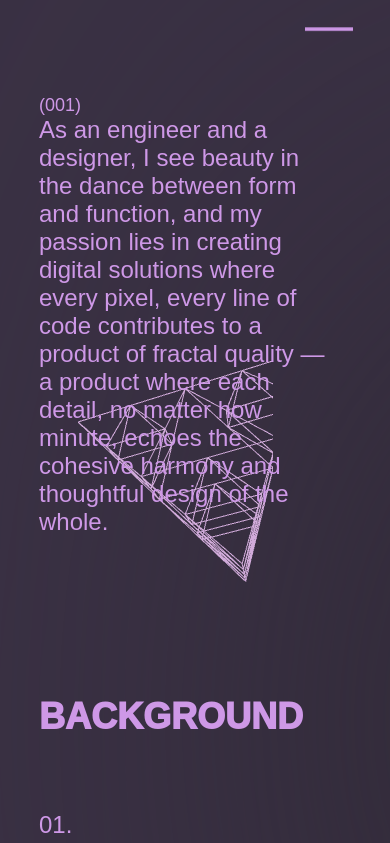
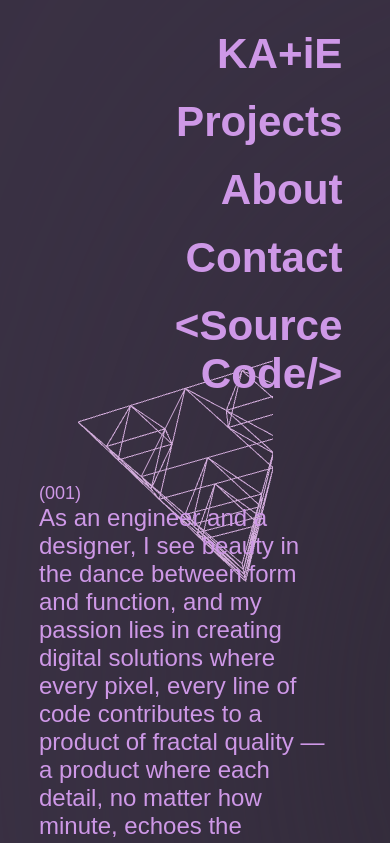
Before and after one commit to katebonner/UXPORTFOLIO, a React (Create React App) app: page /#/about in a window 390 px wide. Shown: the top 843 px of the page. Built offline with nearby package versions, Linux system fonts and the light colour scheme.

Commit message:
edits to mobile version

```diff
--- a/src/App.css
+++ b/src/App.css
@@ -28,8 +28,18 @@
   padding-bottom: 8px;
 }
 
+.Nav-element-mobile {
+  text-decoration: none;
+  font-weight: 600;
+  color: #ce98e7;
+  font-size: 5vh;
+  margin-right: 8px;
+  text-align: right;
+}
+
 .Title {
   color: #ce98e7;
+  font-weight: 600;
   text-decoration: none;
   font-weight: 1000;
   font-size: 24px;
@@ -72,23 +82,9 @@ nav {
   padding: 5%;
 }
 
-.menu {
-  transform: translateX(150%);
-  transition: transform 0.3s ease;
-  overflow: hidden;
-  display: none;
-}
-
-.menu.visible {
-  transform: translateX(-50%);
-  display: flex;
-  flex-direction: column;
-}
-
 .menu-icon {
   border: none;
   background: none;
-
   cursor: pointer;
   position: fixed;
   margin-top: 2%;
--- a/src/App.js
+++ b/src/App.js
@@ -1,9 +1,8 @@
-import React, { useState } from "react";
+import React from "react";
 import { HashRouter as Router, Route, Link, Routes } from "react-router-dom";
 import About from "./Controllers/About";
 import Home from "./Controllers/Home";
 import Projects from "./Controllers/Projects";
-import MobileMenuIcon from "./Components/MobileMenuIcon";
 import "./App.css";
 
 const Navigation = () => {
@@ -36,44 +35,29 @@ const Navigation = () => {
 };
 
 const MobileNavBar = () => {
-  const [isOpen, setIsOpen] = useState(false);
-
-  const toggleMenu = () => {
-    setIsOpen(!isOpen);
-  };
-
   return (
-    <nav className="navbar mobile">
-      <button
-        className={isOpen ? "menu-icon visible" : "menu-icon"}
-        onClick={toggleMenu}
-      >
-        <MobileMenuIcon toggled={isOpen} />
-      </button>
-      <ul className={isOpen ? "menu visible" : "menu"}>
-        <Link className={"Nav-element"} to="/" onClick={toggleMenu}>
-          Home
+    <nav className="mobile">
+      <ul>
+        <Link className={"Nav-element-mobile"} to="/">
+          KA+iE
         </Link>
-        <Link className={"Nav-element"} to="/projects" onClick={toggleMenu}>
+        <Link className={"Nav-element-mobile"} to="/projects">
           Projects
         </Link>
-        <Link className={"Nav-element"} to="/about" onClick={toggleMenu}>
+        <Link className={"Nav-element-mobile"} to="/about">
           About
         </Link>
-
         <a
-          className={"Nav-element"}
+          className={"Nav-element-mobile"}
           href="mailto:katebonner277@gmail.com"
-          onClick={toggleMenu}
         >
           Contact
         </a>
         <a
-          className={"Nav-element"}
+          className={"Nav-element-mobile"}
           href="https://github.com/katebonner/UXPORTFOLIO"
           target="_blank"
           rel="noreferrer"
-          onClick={toggleMenu}
         >
           &lt;Source Code/&gt;
         </a>
--- a/src/Components/MobileMenuIcon/index.jsx
+++ /dev/null
@@ -1,48 +0,0 @@
-import React from "react";
-import { useSpring, animated } from "@react-spring/web";
-import theme from "../../theme";
-
-const MobileMenuIcon = ({ toggled }) => {
-  const { rotation, translationX, translationY } = useSpring({
-    rotation: toggled ? 45 : 0,
-    translationX: toggled ? 0.5 : 0,
-  });
-
-  return (
-    <div style={{ cursor: "pointer", width: "2rem" }}>
-      <animated.div
-        style={{
-          transform: rotation.to((r) => `rotate(${r}deg)`),
-        }}
-      >
-        <animated.div
-          style={{
-            transform: [translationX.to((x) => `translateX(${x}rem)`)],
-            background: theme.colors.violet[200],
-            height: "0.1rem",
-            width: "2rem",
-            backgroundColor: theme.colors.violet[200],
-            marginBottom: "-0.1rem",
-          }}
-        ></animated.div>
-      </animated.div>
-      <animated.div
-        style={{
-          transform: rotation.to((r) => `rotate(${-r}deg)`),
-        }}
-      >
-        <animated.div
-          style={{
-            transform: [translationX.to((x) => `translateX(${x}rem)`)],
-            background: theme.colors.violet[200],
-            height: "0.1rem",
-            width: "2rem",
-            backgroundColor: theme.colors.violet[200],
-          }}
-        ></animated.div>
-      </animated.div>
-    </div>
-  );
-};
-
-export default MobileMenuIcon;
--- a/src/Controllers/Home/index.jsx
+++ b/src/Controllers/Home/index.jsx
@@ -11,12 +11,14 @@ const HomeController = () => {
       <Circle />
       <Grid />
       <Blob />
+      <div className="web">
         <WindowContainer>
           <Name>{HeadingTop}</Name>
           <Identity />
           <Description>{DescriptionLeft}</Description>
         </WindowContainer>
         <ComplexPlaneAnimation />
+      </div>
     </>
   );
 };
--- a/src/theme.js
+++ b/src/theme.js
@@ -43,7 +43,7 @@ export default theme;
 
 export const Heading1 = styled.text({
   fontWeight: 1000,
-  fontSize: 140,
+  fontSize: "9vw",
   color: theme.colors.violet[200],
   "@media(max-width: 768px)": {
     fontSize: 36,
```
Lines whose indentation alone changed are shown as unchanged.
